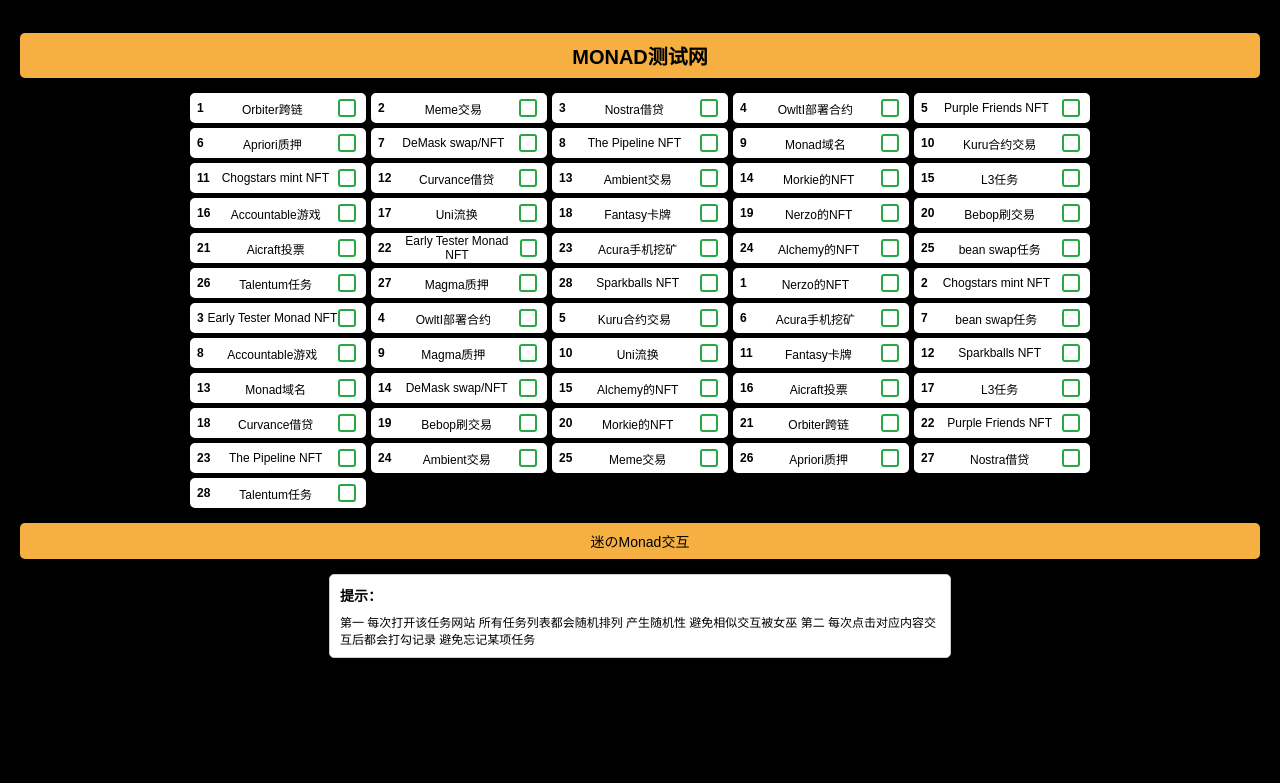
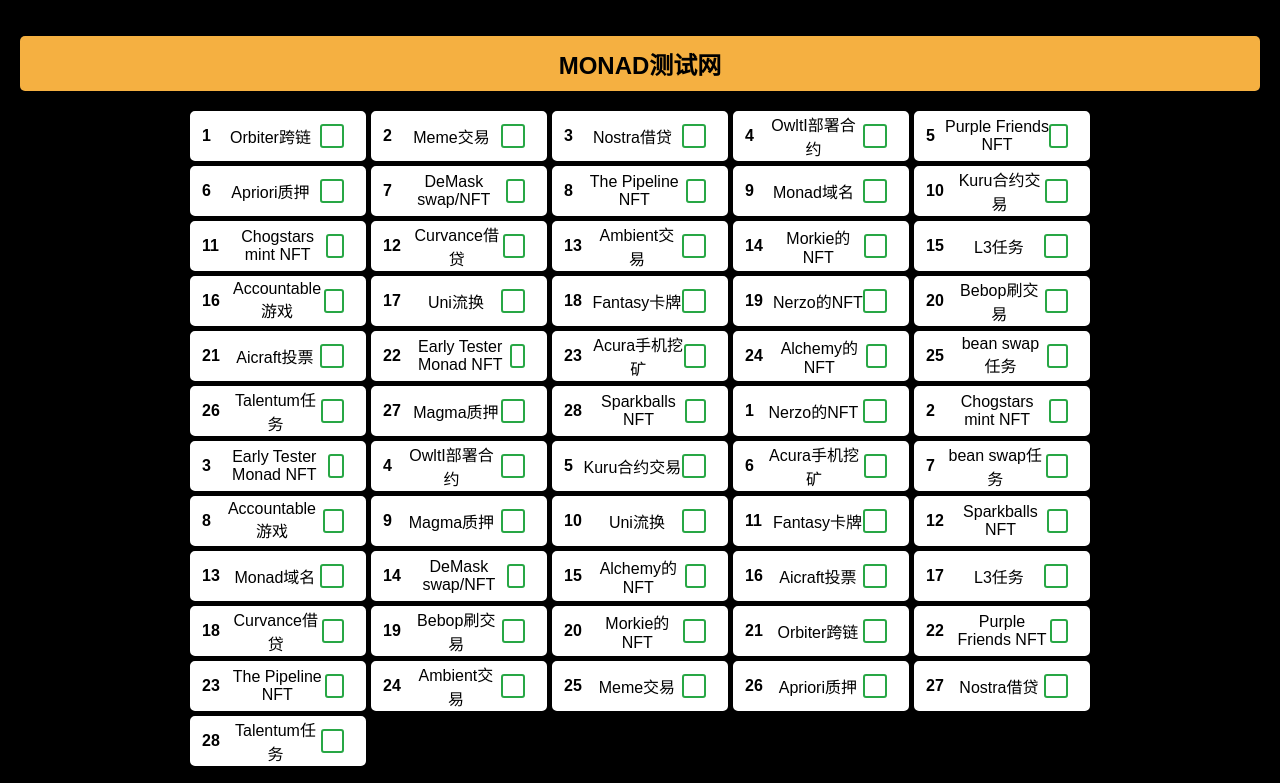
Before and after one commit to eryc1/-, a plain HTML site: page index.html in a window 1280 px wide. Shown: the top 783 px of the page. Drawn offline with Linux system fonts and the light colour scheme.

Commit message:
Update index.html

```diff
--- a/index.html
+++ b/index.html
@@ -18,10 +18,10 @@
         .header {
             background-color: #f5b041;
             color: #000;
-            padding: 8px;
-            margin-bottom: 15px;
+            padding: 10px; /* 恢复原先内边距 */
+            margin-bottom: 20px; /* 恢复原先下边距 */
             border-radius: 5px;
-            font-size: 20px;
+            font-size: 24px; /* 恢复原先字体大小 */
             width: 100%;
             box-sizing: border-box;
         }
@@ -30,8 +30,8 @@
         .task-grid {
             display: grid;
             grid-template-columns: repeat(5, 1fr);
-            gap: 5px;
-            max-width: 900px;
+            gap: 5px; /* 调整间距以接近图片2 */
+            max-width: 900px; /* 调整最大宽度以接近图片2 */
             margin: 0 auto;
         }
 
@@ -40,15 +40,15 @@
             display: flex;
             align-items: center;
             justify-content: space-between;
-            padding: 5px;
+            padding: 10px; /* 恢复原先内边距 */
             background-color: #fff;
             border: 2px solid #fff;
             border-radius: 5px;
             cursor: pointer;
             transition: background-color 0.3s;
-            height: 30px;
+            height: 50px; /* 恢复原先高度 */
             color: #000;
-            font-size: 12px; /* 减小字体大小 */
+            font-size: 16px; /* 恢复原先字体大小 */
             box-sizing: border-box;
         }
 
@@ -59,11 +59,11 @@
         }
 
         .task-item .checkbox {
-            width: 14px; /* 减小勾选框大小 */
-            height: 14px;
+            width: 20px; /* 恢复原先勾选框大小 */
+            height: 20px;
             border: 2px solid #28a745;
             border-radius: 3px;
-            margin-right: 3px;
+            margin-right: 10px; /* 恢复原先右边距 */
             display: flex;
             align-items: center;
             justify-content: center;
@@ -77,7 +77,7 @@
         .task-item .checkbox::after {
             content: '✓';
             color: #fff;
-            font-size: 10px; /* 减小勾号大小 */
+            font-size: 14px; /* 恢复原先勾号大小 */
             display: none;
         }
 
@@ -87,21 +87,21 @@
 
         /* 任务编号 */
         .task-number {
-            margin-right: 3px;
+            margin-right: 10px; /* 恢复原先右边距 */
             font-weight: bold;
-            font-size: 12px;
+            font-size: 16px; /* 恢复原先字体大小 */
         }
 
         /* 底部标签 */
         .footer {
             background-color: #f5b041;
             color: #000;
-            padding: 8px;
-            margin-top: 15px;
+            padding: 10px; /* 恢复原先内边距 */
+            margin-top: 20px; /* 恢复原先上边距 */
             border-radius: 5px;
             width: 100%;
             box-sizing: border-box;
-            font-size: 14px;
+            font-size: 16px; /* 恢复原先字体大小 */
         }
 
         /* 提示框 */
@@ -109,9 +109,9 @@
             background-color: #fff;
             border: 1px solid #ccc;
             border-radius: 5px;
-            padding: 10px;
-            margin-top: 15px;
-            max-width: 600px;
+            padding: 15px; /* 恢复原先内边距 */
+            margin-top: 20px; /* 恢复原先上边距 */
+            max-width: 800px; /* 恢复原先最大宽度 */
             margin-left: auto;
             margin-right: auto;
             text-align: left;
@@ -119,12 +119,12 @@
         }
 
         .notice h2 {
-            font-size: 14px;
-            margin: 0 0 8px 0;
+            font-size: 16px; /* 恢复原先字体大小 */
+            margin: 0 0 10px 0; /* 恢复原先下边距 */
         }
 
         .notice p {
-            font-size: 12px;
+            font-size: 14px; /* 恢复原先字体大小 */
             margin: 0;
         }
 
```
